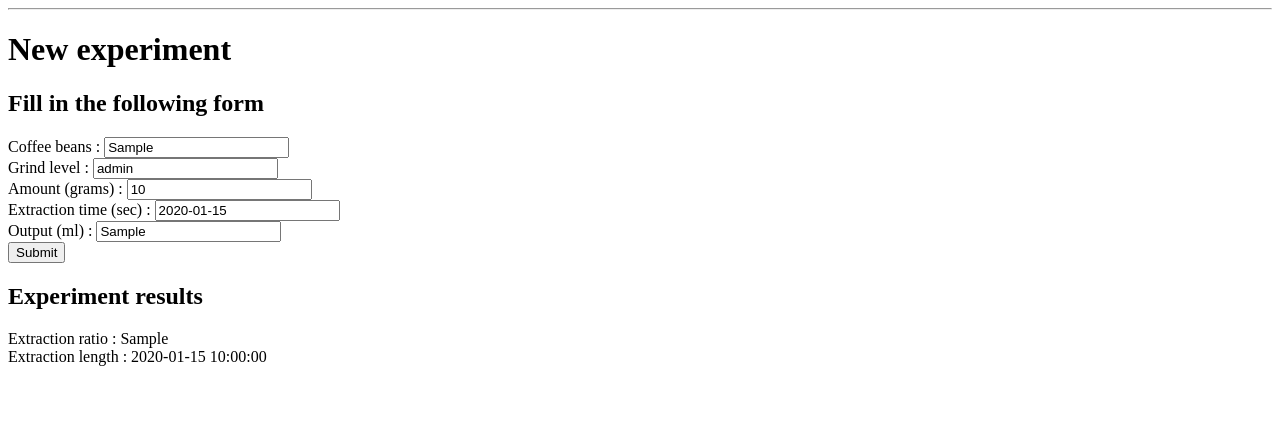
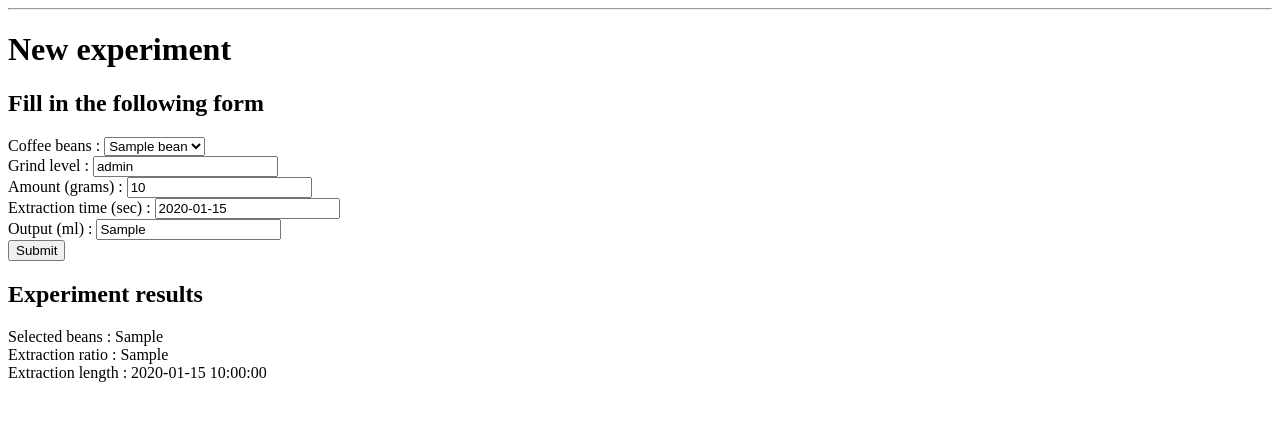
Before and after one commit to ruseny/espresso-experiment-tracker, a FastAPI app: template templates/new_experiment.html in a window 1280 px wide. Shown: the part 26-447 px from the top of the page. Run offline with FastAPI, Linux system fonts and the light colour scheme; the template is opened without the code that fills it: most values are stand-ins (such as "Sample title", 1, 10 or a date in 2020).

Commit message:
coffee bean types implemented as dropdown list

```diff
--- a/templates/new_experiment.html
+++ b/templates/new_experiment.html
@@ -4,7 +4,11 @@
     <h1>{% block title %} New experiment {% endblock %}</h1>
     <h2>Fill in the following form</h2>
     <form method="POST" action="/new_experiment" id="new_exp_form">
-        Coffee beans : <input type="text" name="coffee_beans" value={{coffee_beans}}> <br>
+        Coffee beans : <select name="coffee_beans">
+            {% for bean in coffee_beans_list %}
+                <option value="{{ bean }}">{{ bean }}</option>
+            {% endfor %}
+        </select> <br>
         Grind level : <input type="text" name="grind_level" value={{grind_level}}> <br>
         Amount (grams) : <input type="text" name="amount_gr" value={{amount_gr}}> <br>
         Extraction time (sec) : <input type="text" name="extr_time_sec" value={{extr_time_sec}}> <br>
@@ -12,6 +16,7 @@
         <input type="submit" value="Submit">
     </form>
     <h2>Experiment results</h2>
+    Selected beans : {{ coffee_beans }} <br>
     Extraction ratio : {{ extr_ratio }} <br>
     Extraction length : {{ extr_time_message }}
 {% endblock %}
```
